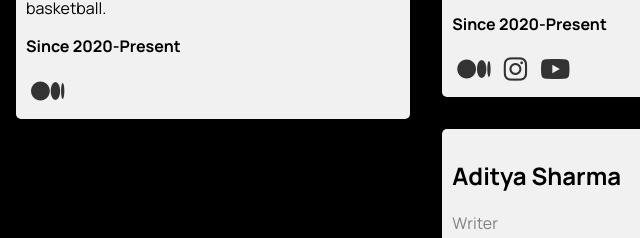
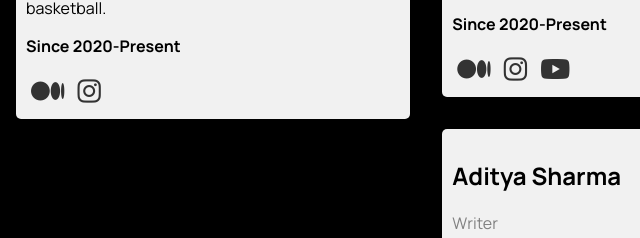
Before and after one commit to techtalkers/techtalkers.github.io, a website: page about/index.html in a window 1280 px wide. Shown: the part 540-778 px from the top of the page, 0-640 px from the left. Drawn offline with Linux system fonts and the light colour scheme.

Commit message:
Update index.html

```diff
--- a/about/index.html
+++ b/about/index.html
@@ -33,6 +33,7 @@
                 In his spare time, he enjoys learning about math, science, and technology, and playing basketball.</p>
               <p><b>Since 2020-Present</b></p>
               <a href='https://medium.com/@sritanmotati' target='_blank'><i class="fab fa-medium-m"></i></a>
+              <a href="https://www.instagram.com/sritan_motati/" target="_blank"><i class="fab fa-instagram"></i></a>
           </div>
         </div>
 
```
